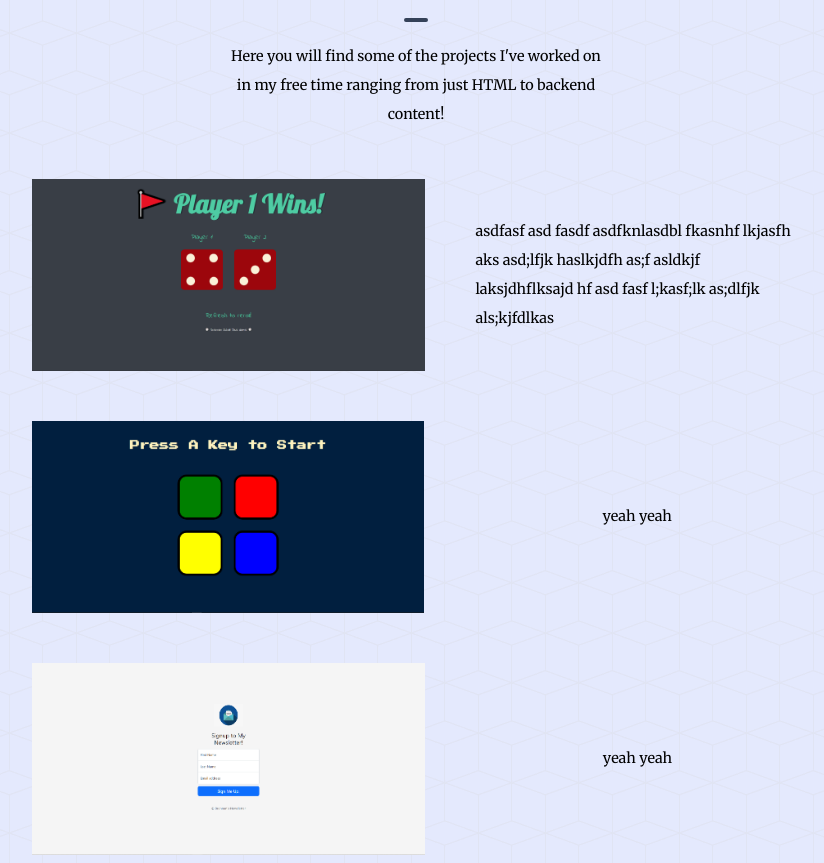
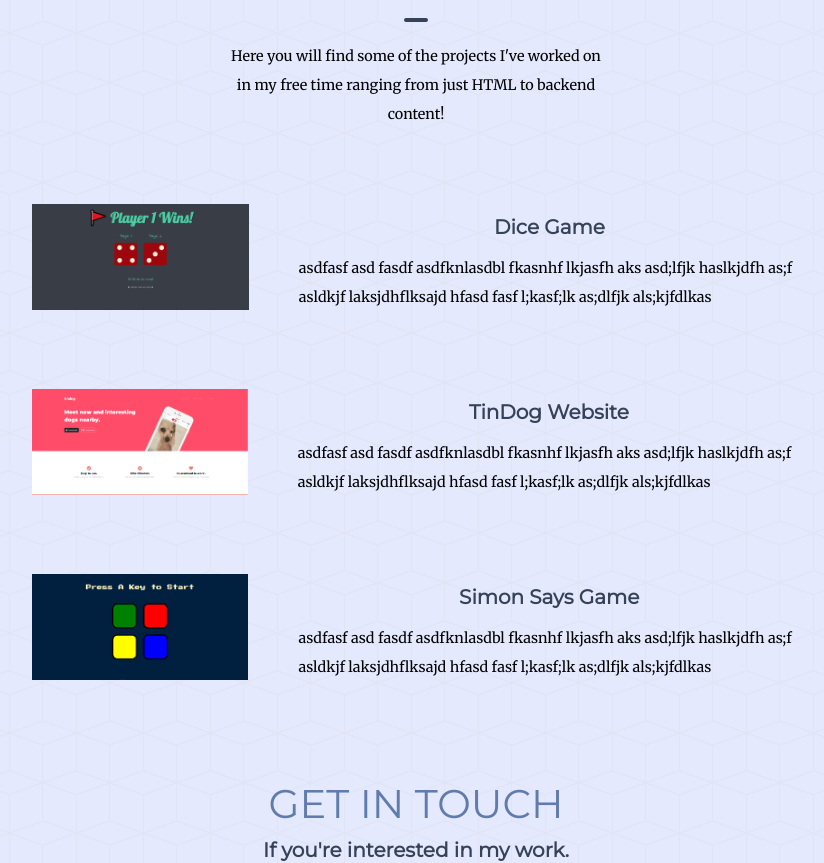
Before and after one commit to bschall20/Portfolio-Website, a React (Create React App) app: page / in a window 1280 px wide. Shown: the part 1780-2643 px from the top of the page, without its empty margins (224-1048 px from the left). Built offline with nearby package versions, Linux system fonts and the light colour scheme; a web font is replaced by a local one.

Commit message:
Projects Section: Update into Props

```diff
--- a/public/index.html
+++ b/public/index.html
@@ -3,7 +3,7 @@
 
 <head>
   <title>Brennan</title>
-  <link font-family: "Montserrat" , sans-serif;
+  <link font-family: Montserrat, sans-serif;
     href="https://fonts.googleapis.com/css?family=McLaren|Montserrat&display=swap" rel="stylesheet" />
   <link rel="stylesheet" href="styles.css" />
   <!-- <link id="external-css" rel="stylesheet" type="text/css"
--- a/public/styles.css
+++ b/public/styles.css
@@ -76,7 +76,7 @@ hr {
 
 .sectionP {
   width: 50%;
-  margin: 0 auto 50px;
+  margin: auto;
 }
 
 /* *************************NAV BAR************************* */
@@ -97,6 +97,11 @@ header {
   font-size: 1rem;
   position: absolute;
   width: 100%;
+}
+
+.navbar a {
+  text-decoration: none;
+  color: inherit;
 }
 
 .navbarItems {
@@ -178,6 +183,7 @@ header {
   display: flex;
   text-align: left;
   gap: 100px;
+  margin-top: 75px;
 }
 
 .aboutBoxes {
@@ -197,18 +203,13 @@ header {
 }
 
 
-/* ************SKILLS SECTION************ */
+/* ************PROJECT SECTION************ */
 .projectSection {
-  padding-top: 50px;
+  /* padding-top: 50px; */
   /* width: 50%; */
-  margin: 50px auto 100px auto;
+  margin: 0px auto 50px;
 }
 
-/*
-.aboutSection {
-  width: 66%;
-  margin: 50px auto;
-} */
 
 .projectSub {
   display: flex;
@@ -223,6 +224,7 @@ header {
   flex-direction: row;
   gap: 50px;
   align-items: center;
+  margin-top: 75px;
   /* justify-content: center; */
   /* flex-wrap: wrap; */
 }
@@ -232,6 +234,7 @@ header {
   width: 608px; */
   max-width: 100%;
   max-height: 15vw;
+
 }
 
 .projectP {
@@ -240,22 +243,17 @@ header {
   margin: auto;
 }
 
-/* .skillRow {
-  margin: 50px auto 100px auto;
-  text-align: left;
+.projectTitle{
+  text-align: center;
+  margin: auto;
+  font-weight: bold;
+  padding-bottom: 15px;
 }
 
-.controllerImg {
-  width: 20%;
-  float: left;
-  margin-right: 30px;
+.projectBoxP {
+  flex-direction: column;
 }
 
-.guitarImg {
-  width: 20%;
-  float: right;
-  margin-left: 30px;
-} */
 
 
 /* ************CONTACT SECTION************ */
@@ -267,7 +265,7 @@ header {
 
 .infoP {
   width: 100%;
-  margin: 25px auto;
+  margin: 25px auto 50px;
 }
 
 .btn {
@@ -385,6 +383,10 @@ footer hr {
     font-size: 3rem;
   }
 
+  .sectionP {
+    width: 100%;
+  }
+
   .navbarItems {
     font-size: .70rem;
     align-items: center;
@@ -424,6 +426,10 @@ footer hr {
     max-height: none;
   }
 
+  .contact {
+    width: 60%;
+  }
+
   footer p {
     font-size: .75rem;
   }
@@ -447,6 +453,10 @@ footer hr {
   hr {
     width: 15%;
   }
+
+  /* .sectionP {
+    width: 100%;
+  } */
 
   .navbarItems,
   .navbar {
@@ -502,9 +512,9 @@ footer hr {
     text-align: center;
   }
 
-  .subP {
-    text-align: center;
-  }
+  /* .subP {
+    text-align: left;
+  } */
 
   footer p {
     font-size: .55rem;
--- a/src/components/App.jsx
+++ b/src/components/App.jsx
@@ -1,8 +1,7 @@
 import React from "react";
 import Header from "./Header";
 import Footer from "./Footer";
-import Home from "./Home"
-
+import Home from "./Home";
 
 
 function App() {
--- a/src/components/Footer.jsx
+++ b/src/components/Footer.jsx
@@ -19,10 +19,10 @@ function Footer() {
 
         <div className="footerSocial">
           <h2>SOCIAL</h2>
-          <Link href="https://github.com/bschall20">
+          <Link href="https://github.com/bschall20" target="_blank">
             <GitHubIcon className="footerLink" />
           </Link>
-          <Link href="https://www.linkedin.com/in/brennan-schall-36bb14139/">
+          <Link href="https://www.linkedin.com/in/brennan-schall-36bb14139/" target="_blank">
             <LinkedInIcon className="footerLink" />
           </Link>
         </div>
--- a/src/components/Header.jsx
+++ b/src/components/Header.jsx
@@ -19,15 +19,15 @@ function Header() {
     const [active, setActive] = useState(false);
     const handleChangeActive = () => {
         setActive((previousIcon) => {
-          return !previousIcon;
+            return !previousIcon;
         });
-      };
+    };
 
     return (
         <header>
             <div class="navbar">
                 <div class="navbarLink navbarBrand">
-                    Brennan Schall
+                <a href="#home">Brennan Schall</a>
                 </div>
                 <div class="navbarLinkToggle" onClick={showNavbar}>
                     <ToggleIcon active={active} handleChangeActive={handleChangeActive} />
@@ -35,16 +35,16 @@ function Header() {
 
                 <nav class="navbarItems navbarItemsRight">
                     <div class="navbarLink toggleItem">
-                        Home
+                        <a href="#home">Home</a>
                     </div>
                     <div class="navbarLink toggleItem">
-                        About
+                        <a href="#about">About</a>
                     </div>
                     <div class="navbarLink toggleItem">
-                        Projects
+                        <a href="#projects">Projects</a>
                     </div>
                     <div class="navbarLink toggleItem">
-                        Contact
+                        <a href="#contact">Contact</a>
                     </div>
                     {/* <div class="navbarLink toggleItem">
                         Reviews
--- a/src/components/Home.jsx
+++ b/src/components/Home.jsx
@@ -1,20 +1,24 @@
 import React from "react";
-// import Brennan from "../assets/brennan.png";
-import brennanC from "../assets/brennan-circled.png";
-// import controller from "../assets/controller.png";
-// import guitar from "../assets/guitar.png";
 import Link from '@mui/material/Link';
 import GitHubIcon from '@mui/icons-material/GitHub';
 import LinkedInIcon from '@mui/icons-material/LinkedIn';
-import HTMLshot from "../assets/HTML-Screenshot.PNG";
-import CSSshot from "../assets/CSS-Screenshot.PNG";
-import Dice from "../assets/Dice-Screenshot.PNG";
-import NewsletterShot from "../assets/Newsletter-Signup-Screenshot.PNG";
-import SimonShot from "../assets/Simon-Says-Screenshot.PNG";
-import TinDogShot from "../assets/TinDog-Screenshot.PNG";
-import ToDoShot from "../assets/ToDo-List-Screenshot.PNG";
 
 
+
+import ProjectEntry from "./ProjectEntry";
+import projects from "../projects";
+
+function createProject(projectProps) {
+  return (
+    <ProjectEntry
+      key={projectProps.id}
+      image={projectProps.image}
+      link={projectProps.link}
+      title={projectProps.title}
+      description={projectProps.description}
+    />
+  );
+}
 
 //https://www.rammaheshwari.com/
 
@@ -23,13 +27,14 @@ function Home() {
     <div>
 
       {/**************INTRO SECTION**************/}
+      <a id="home"/>
       <section class="introSection">
         <div class="iconBar">
-          <Link href="https://github.com/bschall20">
-            <GitHubIcon fontSize="large" />
+          <Link href="https://github.com/bschall20" target="_blank">
+            <GitHubIcon fontSize="large"/>
           </Link>
-          <Link href="https://www.linkedin.com/in/brennan-schall-36bb14139/">
-            <LinkedInIcon fontSize="large" />
+          <Link href="https://www.linkedin.com/in/brennan-schall-36bb14139/" target="_blank">
+            <LinkedInIcon fontSize="large"/>
           </Link>
         </div>
 
@@ -42,6 +47,7 @@ function Home() {
 
 
       {/**************ABOUT SECTION**************/}
+      <a id="about"/>
       <section class="aboutSection">
         <div>
           <h2>ABOUT ME</h2>
@@ -84,7 +90,7 @@ function Home() {
             <p class="skill">Node JS</p>
           </div>
         </div>
-
+        <a id="projects"/>
       </section>
 
 
@@ -97,7 +103,7 @@ function Home() {
 
         <div class="projectSub">
 
-          <div class="projectBox">
+          {/* <div class="projectBox">
             <img src={Dice} alt="Dice Game Screenshot" class="projectImg" />
             <p class="projectP">asdfasf asd fasdf asdfknlasdbl fkasnhf lkjasfh aks
             asd;lfjk haslkjdfh as;f  asldkjf laksjdhflksajd hf
@@ -123,37 +129,12 @@ function Home() {
           <img src={TinDogShot} alt="TinDog Website Screenshot" class="projectImg" />
             <p class="projectP">Ever wanted a place for your dog to swipe on other dogs to go
             on pup dates? </p>
-          </div>
+          </div> */}
+
+            <span>{projects.map(createProject)}</span>
 
         </div>
-
-
-
-
-
-
-
-        {/* <div class="skillRow">
-          <img class="controllerImg" src={controller} alt="Controller" />
-          <h3>Video Games</h3>
-          <p>I started playing video games from a very young age; starting around 4 or 5. I began on my Gameboy
-            Color and slowly progressed to a Playstation 2,
-            up through Playstation 3/Xbox 360 and Xbox 1 to my very own PC that I built for myself in college at
-            19. Up until then, I never owned or really used a computer but
-            graduated with my Bachelors of Science degree with a 3.52 GPA!
-          </p>
-        </div>
-
-        <div class="skillRow">
-          <img class="guitarImg" src={guitar} alt="Guitar" />
-          <h3>Guitar</h3>
-          <p>I started teaching myself guitar in 2020 before I graduated and before the pandemic hit and I fell in
-            love! I recently purchased a Sunburst Cherry PRS SE Custom 24-08
-            that I have been using to learn songs ranging from my favorite punk rock bands (blink-182, Neck
-            Deep, The Story So Far) to my favorite 80s bands <em>(and similar,
-              such as</em> Def Leppard, Motley Crue, Scorpions, Greta Van Fleet, and more). Hopefully some day
-            I'll be able to play by ear! </p>
-        </div> */}
+        <a id="contact"/>
       </section>
 
 
@@ -165,7 +146,6 @@ function Home() {
         <p class="infoP">
           Looking to hire me, talk about best coding practices, or provide feedback on my website? Reach out to me below!
           I'd love to form or join a community to improve ourselves!</p>
-        {/* <a href="#"><b>REVIEWS</b></a> page!</p> */}
         <a class="btn" href="mailto:schallb@bgsu.edu">CONTACT ME</a>
       </section>
 
--- /dev/null
+++ b/src/components/ProjectEntry.jsx
@@ -0,0 +1,17 @@
+import React from "react";
+
+function ProjectEntry(props) {
+  return (
+    <div className="projectBox">
+      <a href={props.link} target="_blank">
+        <img src={props.image} className="projectImg"></img>
+      </a>
+      <div className="projectBoxP">
+        <h3 className="projectTitle">{props.title}</h3>
+        <p className="projectP">{props.description}</p>
+      </div>
+    </div>
+  );
+}
+
+export default ProjectEntry;
--- /dev/null
+++ b/src/projects.js
@@ -0,0 +1,36 @@
+// import HTMLshot from "./assets/HTML-Screenshot.PNG";
+// import CSSshot from "./assets/CSS-Screenshot.PNG";
+import Dice from "./assets/Dice-Screenshot.PNG"
+// import NewsletterShot from "./assets/Newsletter-Signup-Screenshot.PNG";
+import SimonShot from "./assets/Simon-Says-Screenshot.PNG"
+import TinDogShot from "./assets/TinDog-Screenshot.PNG"
+// import ToDoShot from "./assets/ToDo-List-Screenshot.PNG";
+
+
+
+
+const projects = [
+    {
+        id: 1,
+        image: Dice,
+        link: "https://bschall20.github.io/Simon-Says-Color-Game/",
+        title: "Dice Game",
+        description: "asdfasf asd fasdf asdfknlasdbl fkasnhf lkjasfh aks asd;lfjk haslkjdfh as;f  asldkjf laksjdhflksajd hfasd fasf l;kasf;lk as;dlfjk als;kjfdlkas"
+    },
+    {
+        id: 2,
+        image: TinDogShot,
+        link: "https://bschall20.github.io/Two-Player-Dice-Game/",
+        title: "TinDog Website",
+        description: "asdfasf asd fasdf asdfknlasdbl fkasnhf lkjasfh aks asd;lfjk haslkjdfh as;f  asldkjf laksjdhflksajd hfasd fasf l;kasf;lk as;dlfjk als;kjfdlkas"
+    },
+    {
+        id: 3,
+        image: SimonShot,
+        link: "https://bschall20.github.io/Bootstrap-Tindog-Website/",
+        title: "Simon Says Game",
+        description: "asdfasf asd fasdf asdfknlasdbl fkasnhf lkjasfh aks asd;lfjk haslkjdfh as;f  asldkjf laksjdhflksajd hfasd fasf l;kasf;lk as;dlfjk als;kjfdlkas"
+    }
+];
+
+export default projects;
```
